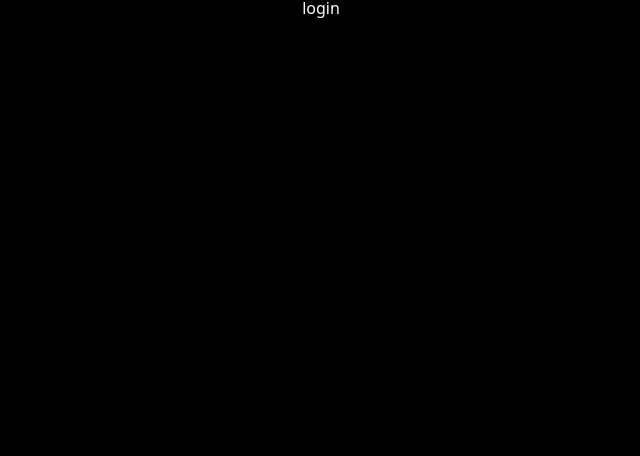
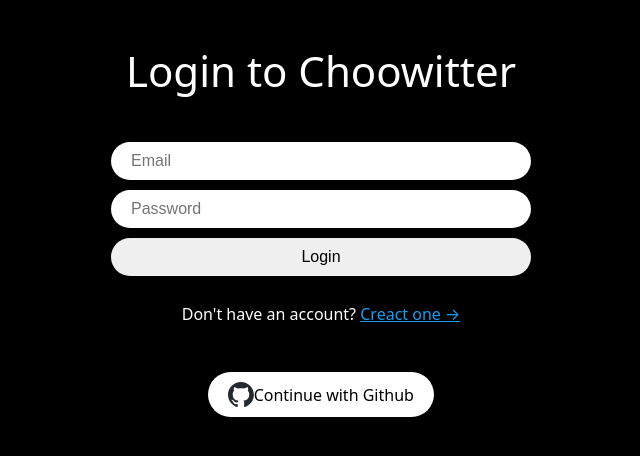
Before and after one commit to Choozii/Choowitter, a React (Vite) app: page /login in a window 1280 px wide. Shown: the top 456 px of the page, without its empty margins (319-959 px from the left). Built offline with nearby package versions, Linux system fonts and the light colour scheme.

Commit message:
feat: 깃허브 로그인 기능 추가

```diff
--- a/src/App.tsx
+++ b/src/App.tsx
@@ -6,6 +6,7 @@
 import LoadingScreen from "./components/loading-screen";
 import CreateAccount from "./routes/create-account";
 import { createGlobalStyle } from "styled-components";
+import ProtectedRoute from "./components/protected-route";
 import reset from "styled-reset";
 import { useEffect, useState } from "react";
 import { auth } from "./firebase";
@@ -16,10 +17,28 @@
   display: flex;
   justify-content: center;
 `;
+
+const GlobalStyles = createGlobalStyle`
+${reset};
+*{
+  box-sizing : border-box;
+}
+
+body{
+  background-color : black;
+  color:white;
+  font-family : system-ui, -apple-system, BlinkMacSystemFont, 'Segoe UI', Roboto, Oxygen, Ubuntu, Cantarell, 'Open Sans', 'Helvetica Neue', sans-serif;
+}
+`;
+
 const router = createBrowserRouter([
   {
     path: "/",
-    element: <Layout />,
+    element: (
+      <ProtectedRoute>
+        <Layout />
+      </ProtectedRoute>
+    ),
     children: [
       {
         path: "",
@@ -41,18 +60,6 @@
   },
 ]);
 
-const GlobalStyles = createGlobalStyle`
-${reset};
-*{
-  box-sizing : border-box;
-}
-
-body{
-  background-color : black;
-  color:white;
-  font-family : system-ui, -apple-system, BlinkMacSystemFont, 'Segoe UI', Roboto, Oxygen, Ubuntu, Cantarell, 'Open Sans', 'Helvetica Neue', sans-serif;
-}
-`;
 function App() {
   const [isLoading, setIsLoading] = useState(true);
 
--- /dev/null
+++ b/src/components/auth-components.ts
@@ -0,0 +1,50 @@
+import styled from "styled-components";
+
+export const Wapper = styled.div`
+  height: 100%;
+  display: flex;
+  flex-direction: column;
+  align-items: center;
+  width: 420px;
+  padding: 50px 0px;
+`;
+
+export const Form = styled.form`
+  margin-top: 50px;
+  margin-bottom: 10px;
+  display: flex;
+  flex-direction: column;
+  gap: 10px;
+  width: 100%;
+`;
+
+export const Input = styled.input`
+  padding: 10px 20px;
+  border-radius: 50px;
+  border: none;
+  width: 100%;
+  font-size: 16px;
+
+  &[type="submit"] {
+    cursor: pointer;
+    &:hover {
+      opacity: 0.8;
+    }
+  }
+`;
+
+export const Title = styled.h1`
+  font-size: 42px;
+`;
+
+export const Error = styled.span`
+  font-weight: 600;
+  color: tomato;
+`;
+
+export const Switcher = styled.span`
+  margin-top: 20px;
+  a {
+    color: #1d9bf0;
+  }
+`;
--- /dev/null
+++ b/src/components/github-button.tsx
@@ -0,0 +1,38 @@
+import { GithubAuthProvider, signInWithPopup } from "firebase/auth";
+import styled from "styled-components";
+import { auth } from "../firebase";
+import { useNavigate } from "react-router-dom";
+
+const Button = styled.span`
+  background-color: white;
+  font-weight: 500;
+  padding: 10px 20px;
+  color: black;
+  border-radius: 50px;
+  border: 0;
+  display: flex;
+  align-items: center;
+  justify-content: center;
+  margin-top: 50px;
+`;
+const Logo = styled.img`
+  height: 25px;
+`;
+
+const GithubButton = () => {
+  const navigate = useNavigate();
+  const onClick = async () => {
+    const provider = new GithubAuthProvider();
+    await signInWithPopup(auth, provider);
+    navigate("/");
+  };
+
+  return (
+    <Button onClick={onClick}>
+      <Logo src="/github-logo.svg" />
+      Continue with Github
+    </Button>
+  );
+};
+
+export default GithubButton;
--- /dev/null
+++ b/src/components/protected-route.tsx
@@ -0,0 +1,15 @@
+import { ReactNode } from "react";
+import { auth } from "../firebase";
+import { Navigate } from "react-router-dom";
+
+const ProtectedRoute = ({ children }: { children: ReactNode }) => {
+  const user = auth.currentUser;
+
+  if (!user) {
+    return <Navigate to="/login" />;
+  }
+
+  return children;
+};
+
+export default ProtectedRoute;
--- a/src/routes/create-account.tsx
+++ b/src/routes/create-account.tsx
@@ -1,49 +1,17 @@
-import styled from "styled-components";
 import { useState } from "react";
 import { createUserWithEmailAndPassword, updateProfile } from "firebase/auth";
 import { auth } from "../firebase";
-import { useNavigate } from "react-router-dom";
-
-const Wapper = styled.div`
-  height: 100%;
-  display: flex;
-  flex-direction: column;
-  align-items: center;
-  width: 420px;
-  padding: 50px 0px;
-`;
-
-const Form = styled.form`
-  margin-top: 50px;
-  margin-bottom: 10px;
-  display: flex;
-  flex-direction: column;
-  gap: 10px;
-  width: 100%;
-`;
-
-const Input = styled.input`
-  padding: 10px 20px;
-  border-radius: 50px;
-  border: none;
-  width: 100%;
-  font-size: 16px;
-
-  &[type="submit"] {
-    cursor: pointer;
-    &:hover {
-      opacity: 0.8;
-    }
-  }
-`;
-
-const Title = styled.h1`
-  font-size: 42px;
-`;
-
-const Error = styled.span`
-font-weight : 600,
-color : tomato;`;
+import { Link, useNavigate } from "react-router-dom";
+import { FirebaseError } from "firebase/app";
+import {
+  Wapper,
+  Title,
+  Input,
+  Form,
+  Switcher,
+  Error,
+} from "../components/auth-components";
+import GithubButton from "../components/github-button";
 
 const CreateAccount = () => {
   const navigate = useNavigate();
@@ -69,6 +37,7 @@
 
   const onSubmit = async (e: React.FormEvent<HTMLFormElement>) => {
     e.preventDefault();
+    setError("");
 
     try {
       setIsLoading(true);
@@ -84,7 +53,9 @@
       await updateProfile(credentials.user, { displayName: name });
       navigate("/");
     } catch (e) {
-      setError("");
+      if (e instanceof FirebaseError) {
+        setError(e.message);
+      }
     } finally {
       setIsLoading(false);
     }
@@ -121,6 +92,10 @@
         />
       </Form>
       {error ? <Error>{error}</Error> : null}
+      <Switcher>
+        Already have an account? <Link to="/login">Log in &rarr;</Link>
+      </Switcher>
+      <GithubButton />
     </Wapper>
   );
 };
--- a/src/routes/login.tsx
+++ b/src/routes/login.tsx
@@ -1,5 +1,86 @@
+import { useState } from "react";
+import { signInWithEmailAndPassword } from "firebase/auth";
+import { auth } from "../firebase";
+import { Link, useNavigate } from "react-router-dom";
+import { FirebaseError } from "firebase/app";
+import {
+  Wapper,
+  Title,
+  Input,
+  Form,
+  Switcher,
+  Error,
+} from "../components/auth-components";
+import GithubButton from "../components/github-button";
+
 const Login = () => {
-  return <div>login</div>;
+  const navigate = useNavigate();
+  const [isLoading, setIsLoading] = useState(false);
+  const [email, setEmail] = useState("");
+  const [error, setError] = useState("");
+  const [password, setPassword] = useState("");
+
+  const onChange = (e: React.ChangeEvent<HTMLInputElement>) => {
+    const {
+      target: { name, value },
+    } = e;
+
+    if (name === "email") {
+      setEmail(value);
+    } else if (name === "password") {
+      setPassword(value);
+    }
+  };
+
+  const onSubmit = async (e: React.FormEvent<HTMLFormElement>) => {
+    e.preventDefault();
+    setError("");
+
+    try {
+      setIsLoading(true);
+
+      if (isLoading || email === "" || password === "") {
+        return;
+      }
+      await signInWithEmailAndPassword(auth, email, password);
+      navigate("/");
+    } catch (e) {
+      if (e instanceof FirebaseError) {
+        setError(e.message);
+      }
+    } finally {
+      setIsLoading(false);
+    }
+  };
+
+  return (
+    <Wapper>
+      <Title>Login to Choowitter</Title>
+      <Form onSubmit={onSubmit}>
+        <Input
+          onChange={onChange}
+          name="email"
+          placeholder="Email"
+          type="email"
+          required
+        />
+        <Input
+          onChange={onChange}
+          name="password"
+          placeholder="Password"
+          type="password"
+          required
+        />
+        <Input type="submit" value={isLoading ? "Loading..." : "Login"} />
+      </Form>
+      {error ? <Error>{error}</Error> : null}
+      <Switcher>
+        Don't have an account?{" "}
+        <Link to="/create-account">Creact one &rarr;</Link>
+      </Switcher>
+      <GithubButton />
+    </Wapper>
+  );
 };
 
 export default Login;
```
Also changed, not shown: public/github-logo.svg (added).
